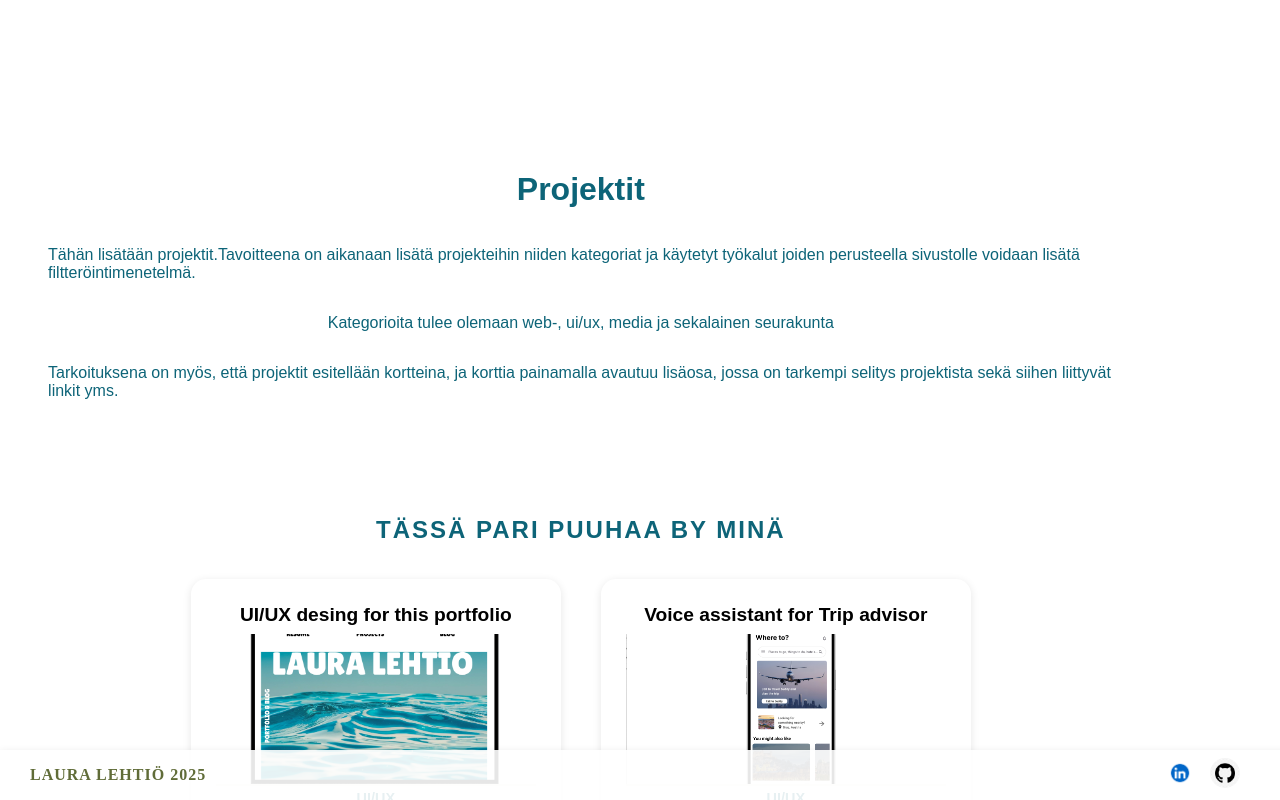
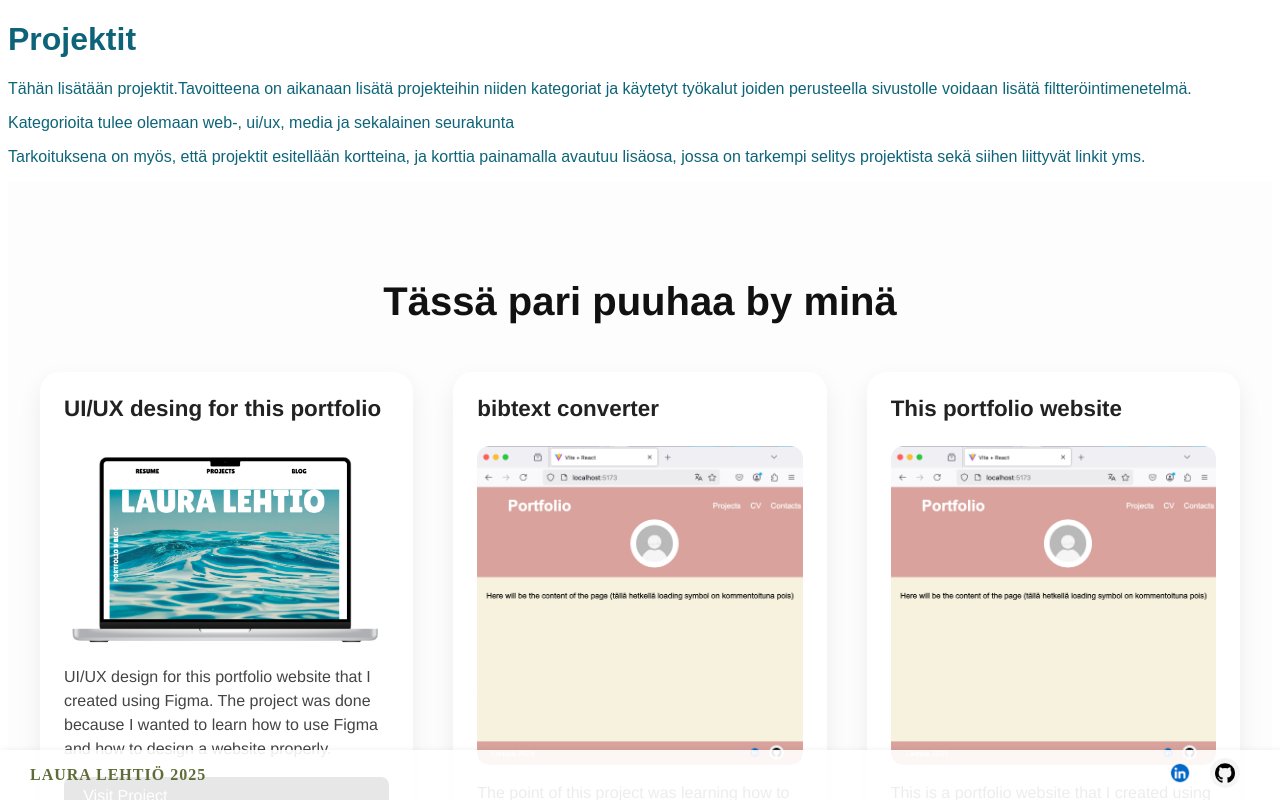
Before and after one commit to lehtio/portfolio, a React (Vite) app in the folder portfolio/: page /projects in a window 1280 px wide. Shown: the top 800 px of the page. Built offline with nearby package versions, Linux system fonts and the light colour scheme.

Commit message:
projektien css

```diff
--- a/portfolio/src/components/Projects.jsx
+++ b/portfolio/src/components/Projects.jsx
@@ -8,14 +8,8 @@ const projects = [
 
   { name: " UI/UX desing for this portfolio",
     image: UIUXIMAGE,
-    description: "UI/UX design for this portfolio website that I created using Figma.",
+    description: "UI/UX design for this portfolio website that I created using Figma. The project was done because I wanted to learn how to use Figma and how to design a website properly. ",
     link: "https://www.figma.com/proto/DmCQZXpbDVjLFnsT1KXOm6/PORTFOLIO?node-id=12-39&t=1by9sHxNAGKQC6uM-1&starting-point-node-id=12%3A39",
-    category:"UI/UX"
-  },
-  { name: "Voice assistant for Trip advisor",
-    image: TripAdvisor,
-    description: "I created ui/ux design for a voice assistant for Trip advisor. The point  was to learn Figma",
-    link:"https://www.figma.com/proto/dEZRWimp20Qh40bg88dSrw/TripAdvisor-Voice-assistant?node-id=1-2&starting-point-node-id=1%3A2&t=x08WayPGdttlBZDY-1",
     category:"UI/UX"
   },
   { name: "bibtext converter",
@@ -63,7 +57,6 @@ export default function Projects() {
               <div className="project-picture">
                 <img src={project.image} alt={project.name} className="card-image" />
               </div>
-              <div className="project-card-category">{project.category}</div>
               <div className="project-card-description">{project.description}</div>
               <a href={project.link} target="_blank" rel="noopener noreferrer" className="project-button">
                 Visit Project
--- a/portfolio/src/pages/Home.jsx
+++ b/portfolio/src/pages/Home.jsx
@@ -3,6 +3,7 @@ import profiilikuva from "../images/profilepic.png";
 import ProjectList from "../components/Projects.jsx";
 import linkedinIcon from "../images/linkedin.webp";
 import githubIcon from "../images/github.png";
+
 
 export default function Home() {
   return (
--- a/portfolio/src/styles/Projects.css
+++ b/portfolio/src/styles/Projects.css
@@ -1,163 +1,101 @@
-/* Pääkontaineri */
-.projekti-container {
-  display: flex;
-  flex-direction: column;
-  align-items: center;
-  justify-content: center;
-  width: 90%;
-  padding-top: 150px;
-
-
+.project-main-card {
+  padding: 4rem 2rem;
+  background-color: #fdfdfd;
+  color: #111;
+  font-family: 'Helvetica Neue', sans-serif;
+  max-width: 1200px;
+  margin: 0 auto;
 }
 
-.project-main-card {
-  display: flex;
-  flex-direction: column;
-  align-items: center;
-  width: 75%;
-  padding: 30px;
-
-  margin: 50px auto; /* Keskittää kortit */
-}
-
-/* Otsikko */
 .title {
-  font-size: 24px;
-  text-transform: uppercase;
-  letter-spacing: 2px;
-  font-weight: bold;
-  margin-bottom: 20px;
+  font-size: 2.5rem;
+  font-weight: 700;
+  margin-bottom: 3rem;
   text-align: center;
 }
 
-
 .project-cards {
   display: grid;
-  grid-template-columns: repeat(2, 1fr); /* Maksimissaan 2 korttia per rivi */
-  gap: 10px; /* Lisää väli korttien väliin */
-  width: 100%;
-  justify-content: center;
-  align-items: center;
+  grid-template-columns: repeat(auto-fit, minmax(300px, 1fr));
+  gap: 2.5rem;
 }
 
-/* Yksittäinen kortti */
 .project-card {
-  display: flex;
-
-  flex-direction: column;
-  width: 350px;
-  height: 450px;
-  background: white;
-  border-radius: 15px;
-  box-shadow: 0 2px 8px rgba(0, 0, 0, 0.1);
+  background-color: #fff;
+  border-radius: 20px;
+  box-shadow: 0 10px 25px rgba(0, 0, 0, 0.07);
+  transition: transform 0.3s ease, box-shadow 0.3s ease;
   overflow: hidden;
-  text-align: center;
-  padding: 10px;
-  margin: 15px; /* Pakottaa tilaa korttien ympärille */
-}
-
-/* Kuva kortin yläosassa */
-.project-card img {
-  width: 100%;
-  height: 150px;
-  object-fit: cover; /* Leikkaa kuva sopimaan korttiin */
-  border-bottom: 2px solid #efefec; /* Lisää pieni erottelu */
-}
-
-/* Kortin sisältö */
-.project-card-content {
-  padding: 15px;
   display: flex;
   flex-direction: column;
-  flex-grow: 1;
   justify-content: space-between;
 }
 
-/* Kortin otsikko */
-.project-card-title {
-  font-size: 1.2rem;
-  font-weight: bold;
-  color: #000000;
-  margin-bottom: 8px;
+.project-card:hover {
+  transform: translateY(-8px);
+  box-shadow: 0 15px 30px rgba(0, 0, 0, 0.1);
 }
 
-/* Kortin kategoria */
+.project-card-content {
+  padding: 1.5rem;
+  display: flex;
+  flex-direction: column;
+  gap: 1rem;
+}
+
+.project-card-title {
+  font-size: 1.4rem;
+  font-weight: 600;
+  margin-bottom: 0.5rem;
+  color: #222;
+}
+
+.project-picture {
+  width: 100%;
+  overflow: hidden;
+  border-radius: 12px;
+}
+
+.card-image {
+  width: 100%;
+  height: auto;
+  object-fit: cover;
+  display: block;
+  border-radius: 12px;
+  transition: transform 0.3s ease;
+}
+
+.project-card:hover .card-image {
+  transform: scale(1.02);
+}
+
 .project-card-category {
   font-size: 0.9rem;
-  font-weight: bold;
-  color: #0D6478;
-  margin-bottom: 8px;
+  font-weight: 500;
+  color: #777;
+  text-transform: uppercase;
 }
 
-/* Kortin kuvaus */
 .project-card-description {
-  font-size: 0.9rem;
-  color: #333;
-  flex-grow: 1; /* Työntää painikkeen alas */
+  font-size: 1rem;
+  color: #444;
+  line-height: 1.5;
+  flex-grow: 1;
 }
 
-/* "Visit Project" -painike */
 .project-button {
   display: inline-block;
+  padding: 0.6rem 1.2rem;
+  background-color: #111;
+  color: #fff;
   text-decoration: none;
-  padding: 8px 12px;
-  background-color:#ffffff;
-  color: #0D6478;
-  border: 3px solid #0D6478;
-  border-radius: 5px;
-  font-size: 14px;
-  font-weight: bold;
-  margin-top: 10px;
-  transition: 0.3s;
+  border-radius: 8px;
+  font-weight: 500;
+  transition: background-color 0.3s ease;
+  margin-top: auto; /* tämä työntää napin alas */
+  align-self: flex-center; /* voit säätää myös center tai stretch */
 }
 
 .project-button:hover {
-  background-color: #0D6478;
-  color: #ffffff;
+  background-color: #777676;
 }
-
-@media (max-width: 768px) {
-  .projekti-container {
-    padding: 20px; /* Lisää hieman tilaa reunoille mobiilissa */
-    height: auto; /* Poistetaan kiinteä korkeus */
-  }
-  .h1 {
-    font-size: 2rem; /* Pienempi fonttikoko mobiilissa */
-  }
-  .title {
-    font-size: 1.5rem; /* Pienempi fonttikoko mobiilissa */
-    margin-bottom: 10px; /* Pienempi väli otsikon ja korttien välillä */
-  }
-
-  .project-main-card {
-    width: 90%; /* Kortit vievät 90% leveyden mobiilissa */
-    padding: 20px;
-  }
-
-  .project-cards {
-    grid-template-columns: 1fr; /* Yksi kortti per rivi mobiilissa */
-    gap: 25px; /* Pienempi väli korttien välillä */
-  }
-
-  .project-card {
-    width: 100%; /* Kortit vievät koko leveyden mobiilissa */
-    height: auto; /* Poistetaan kiinteä korkeus */
-  }
-
-  .project-card img {
-    height: 150px; /* Pienempi kuva mobiilissa */
-  }
-
-  .project-card-title {
-    font-size: 1,5rem; /* Pienempi fonttikoko mobiilissa */
-  }
-
-  .project-card-description {
-    font-size: 0.8rem; /* Pienempi fonttikoko mobiilissa */
-  }
-
-  .project-button {
-    font-size: 12px; /* Pienempi painike mobiilissa */
-    padding: 6px 10px;
-  }
-}
```
